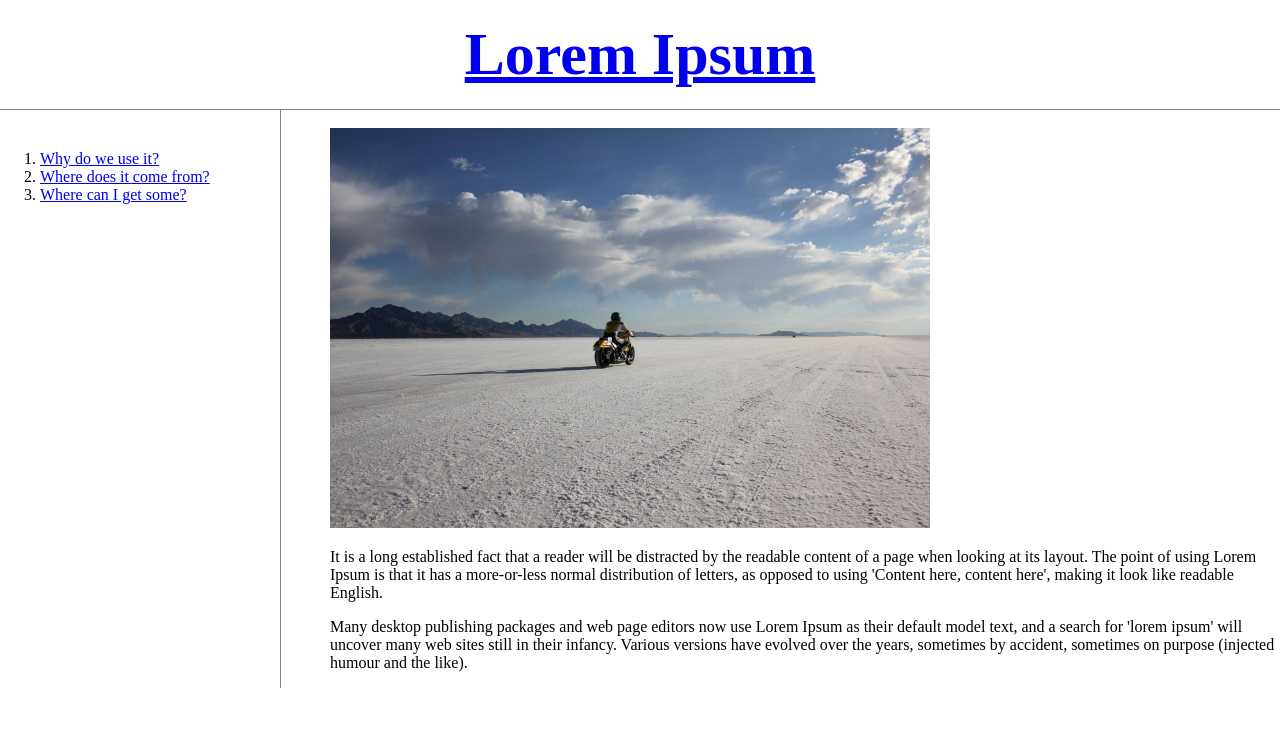
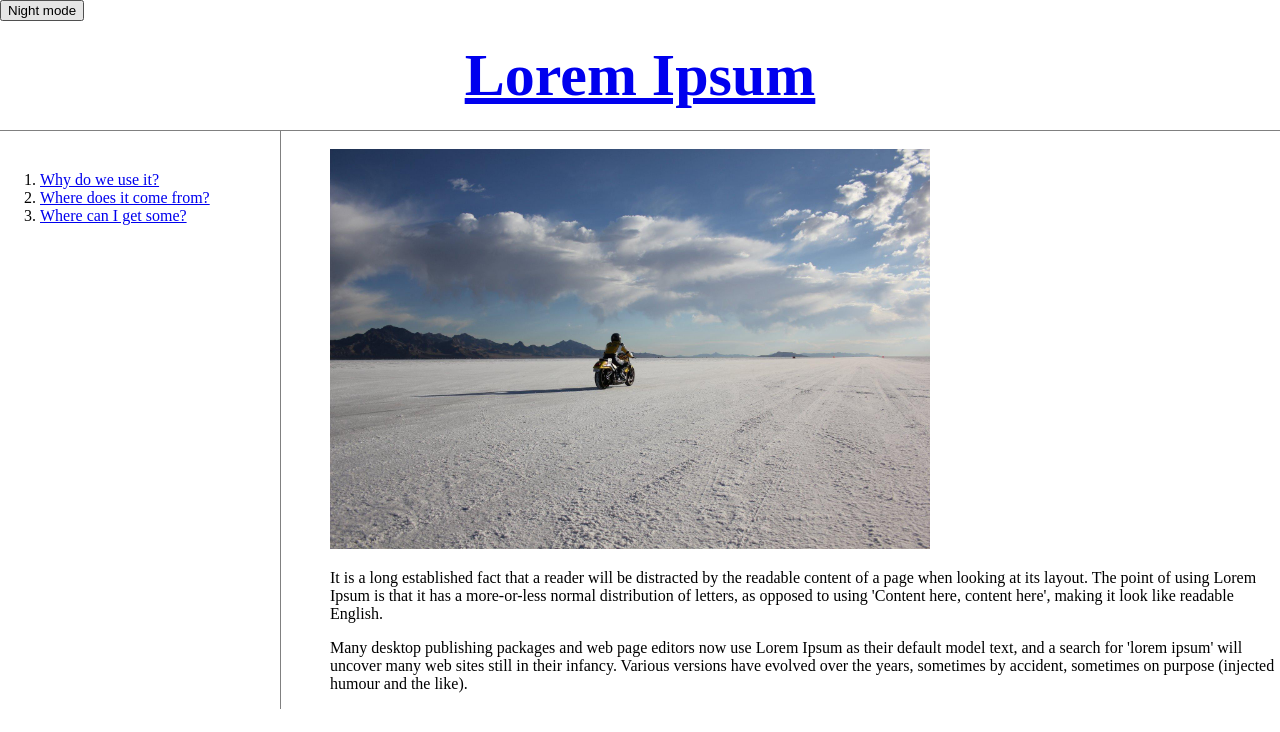
Before and after one commit to danubi21/LifeCoding, a plain HTML site: page 1.html in a window 1280 px wide. Drawn offline with Linux system fonts and the light colour scheme.

Commit message:
Version3

```diff
--- a/1.html
+++ b/1.html
@@ -9,6 +9,33 @@
 </head>
 
 <body>
+  <input type="button" value="Night mode" onclick="
+  var target = document.querySelector('body');
+  if(this.value === 'Night mode'){
+    target.style.backgroundColor='black';
+    target.style.color='white';
+    this.value = 'Day mode';
+
+    var alist = document.querySelectorAll('a');
+    var i = 0;
+    while(i < alist.length){
+      alist[i].style.color = 'powderblue';
+      i = i + 1;
+    }
+  } else {
+    target.style.backgroundColor= 'white';
+    target.style.color = 'black';
+    this.value = 'Night mode';
+
+    var alist = document.querySelectorAll('a');
+    var i = 0;
+    while(i < alist.length){
+      alist[i].style.color = 'orange';
+      i = i + 1;
+  }
+}
+  ">
+
   <h1><a href="index.html">Lorem Ipsum</h1></a>
   <div id="grid">
     <ol>
```
Also changed, not shown: 2.html (+27 -0 lines), 3.html (+27 -0 lines).
